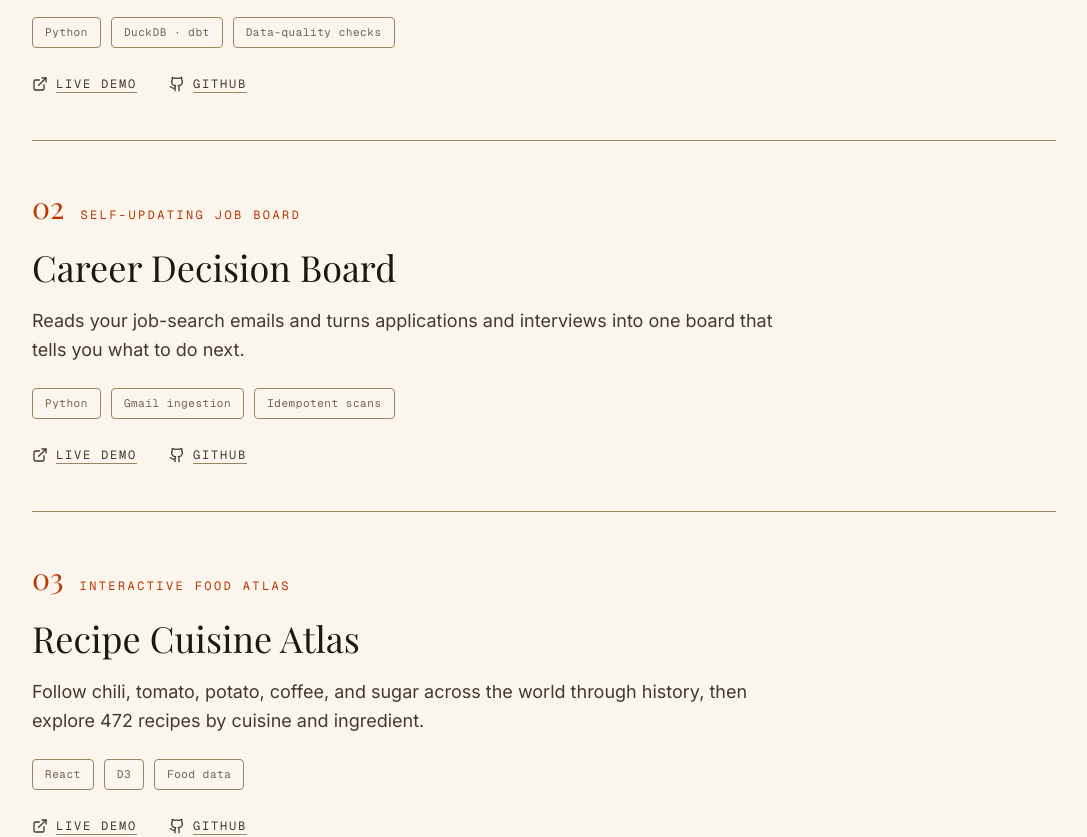
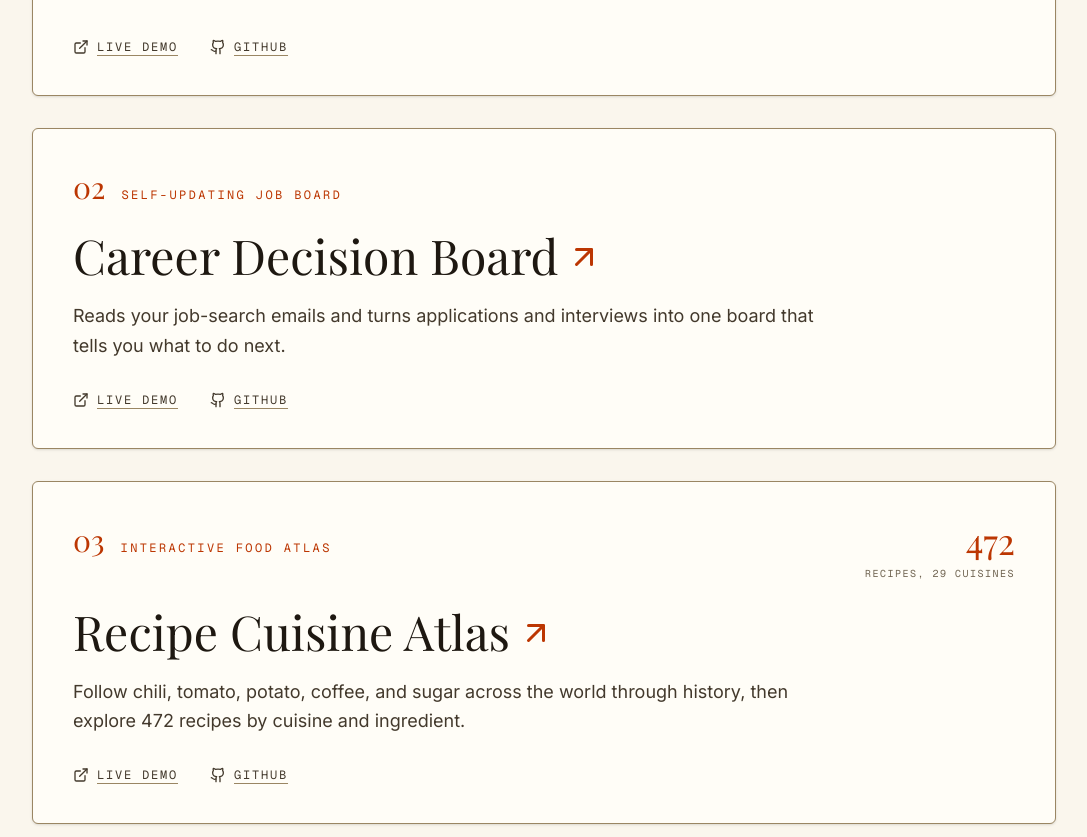
Before and after one commit to aaryan0909/v0-aaryan-chawla-manifesto, a Next.js app: page / in a window 1280 px wide. Shown: the part 2480-3317 px from the top of the page, without its empty margins (96-1183 px from the left). Built offline with nearby package versions, Linux system fonts and the light colour scheme; a web font is replaced by a local one.

Commit message:
feat(work): highlight projects Owen-style (card surface, whole-card live link, proof stats, no tag pills)

```diff
--- a/components/work.tsx
+++ b/components/work.tsx
@@ -1,6 +1,6 @@
 "use client"
 
-import { ExternalLink, Github } from "lucide-react"
+import { ArrowUpRight, ExternalLink, Github } from "lucide-react"
 import type { ReactNode } from "react"
 import { Reveal } from "@/components/reveal"
 import { Note } from "@/components/note"
@@ -19,32 +19,17 @@ function ProjectLink({
       href={href}
       target="_blank"
       rel="noopener noreferrer"
-      className="group inline-flex items-center gap-2 font-mono text-xs tracking-[0.15em] text-body uppercase transition-colors hover:text-highlight"
+      className="group/link relative z-10 inline-flex items-center gap-2 font-mono text-xs tracking-[0.15em] text-body uppercase transition-colors hover:text-highlight"
     >
       {icon === "github" ? (
         <Github className="h-4 w-4" />
       ) : (
         <ExternalLink className="h-4 w-4" />
       )}
-      <span className="underline decoration-border underline-offset-4 group-hover:decoration-highlight">
+      <span className="underline decoration-border underline-offset-4 group-hover/link:decoration-highlight">
         {children}
       </span>
     </a>
-  )
-}
-
-function SkillTags({ tags }: { tags: string[] }) {
-  return (
-    <div className="flex flex-wrap gap-2.5">
-      {tags.map((tag) => (
-        <span
-          key={tag}
-          className="rounded-sm border border-border px-3 py-1.5 font-mono text-[11px] tracking-wider whitespace-nowrap text-muted-foreground"
-        >
-          {tag}
-        </span>
-      ))}
-    </div>
   )
 }
 
@@ -53,7 +38,7 @@ type Project = {
   kicker: string
   title: string
   description: string
-  tags: string[]
+  stat?: { value: string; label: string }
   demoHref?: string
   githubHref?: string
   unavailableNote?: string
@@ -66,7 +51,7 @@ const projects: Project[] = [
     title: "Toronto Transit Data Platform",
     description:
       "Live data-quality-checked view of Toronto subway delays, from an open pipeline anyone can rerun.",
-    tags: ["Python", "DuckDB · dbt", "Data-quality checks"],
+    stat: { value: "71,942", label: "delay records, quality-checked" },
     demoHref: "https://toronto-transit-data-platform.vercel.app",
     githubHref: "https://github.com/aaryan0909/aryan0909-toronto-transit-data-platfor",
   },
@@ -76,7 +61,6 @@ const projects: Project[] = [
     title: "Career Decision Board",
     description:
       "Reads your job-search emails and turns applications and interviews into one board that tells you what to do next.",
-    tags: ["Python", "Gmail ingestion", "Idempotent scans"],
     demoHref: "https://career-decision-board-demo.vercel.app/",
     githubHref: "https://github.com/aaryan0909/JobAppTracker-Gmail2Offers",
   },
@@ -86,7 +70,7 @@ const projects: Project[] = [
     title: "Recipe Cuisine Atlas",
     description:
       "Follow chili, tomato, potato, coffee, and sugar across the world through history, then explore 472 recipes by cuisine and ingredient.",
-    tags: ["React", "D3", "Food data"],
+    stat: { value: "472", label: "recipes, 29 cuisines" },
     demoHref: "https://recipe-atlas-taupe.vercel.app",
     githubHref: "https://github.com/aaryan0909/recipe-atlas",
   },
@@ -96,7 +80,6 @@ const projects: Project[] = [
     title: "EstateMatch-AI",
     description:
       "Paste a listing and get its red flags, hidden costs, and a match score against what you actually want.",
-    tags: ["TypeScript", "React", "Gemini"],
     demoHref: "https://estatematch-ai-drab.vercel.app/",
     githubHref: "https://github.com/aaryan0909/EstateMatch-AI",
   },
@@ -106,7 +89,7 @@ const projects: Project[] = [
     title: "Agent Office",
     description:
       "A playable model of the office my AI agents work in, desks, statuses, and coffee breaks included.",
-    tags: ["AI agents", "Character UI", "Activity feed"],
+    stat: { value: "12", label: "named agents, each with a job" },
     demoHref: "https://agent-office-tawny.vercel.app",
     githubHref: "https://github.com/aaryan0909/agent-office",
   },
@@ -140,14 +123,17 @@ export function Work() {
           </Note>
         </Reveal>
 
-        <div className="flex flex-col">
-          {projects.map((project, index) => (
+        <div className="mt-10 flex flex-col gap-6 md:gap-8">
+          {projects.map((project, index) => {
+            const titleHref = project.demoHref ?? project.githubHref
+            return (
               <article
                 key={project.number}
-              className="border-t border-border py-10 first:mt-4 md:py-12"
+                className="group relative rounded-md border border-border bg-card p-6 shadow-sm transition-colors hover:border-highlight md:p-10"
               >
                 <Reveal delay={Math.min(index * 75, 225)}>
-                <div className="mb-5 flex items-baseline gap-4">
+                  <div className="mb-5 flex items-start justify-between gap-6">
+                    <div className="flex items-baseline gap-4">
                       <span className="font-serif text-3xl font-light text-highlight">
                         {project.number}
                       </span>
@@ -156,17 +142,37 @@ export function Work() {
                       </span>
                     </div>
 
-                <h3 className="mb-4 font-serif text-2xl leading-tight font-light text-primary md:text-4xl">
+                    {project.stat ? (
+                      <div className="shrink-0 text-right">
+                        <p className="font-serif text-3xl leading-none font-light text-highlight md:text-4xl">
+                          {project.stat.value}
+                        </p>
+                        <p className="mt-2 font-mono text-[10px] tracking-[0.15em] text-muted-foreground uppercase">
+                          {project.stat.label}
+                        </p>
+                      </div>
+                    ) : null}
+                  </div>
+
+                  <h3 className="mb-4 font-serif text-3xl leading-tight font-light text-primary md:text-5xl">
+                    {titleHref ? (
+                      <a
+                        href={titleHref}
+                        target="_blank"
+                        rel="noopener noreferrer"
+                        className="transition-colors after:absolute after:inset-0 group-hover:text-highlight"
+                      >
                         {project.title}
+                        <ArrowUpRight className="ml-2 inline-block h-7 w-7 align-baseline text-highlight transition-transform duration-300 group-hover:-translate-y-1 group-hover:translate-x-1 md:h-9 md:w-9" />
+                      </a>
+                    ) : (
+                      project.title
+                    )}
                   </h3>
 
-                <p className="mb-6 max-w-3xl text-lg leading-relaxed text-body">
+                  <p className="mb-8 max-w-3xl text-lg leading-relaxed text-body">
                     {project.description}
                   </p>
-
-                <div className="mb-7">
-                  <SkillTags tags={project.tags} />
-                </div>
 
                   {project.unavailableNote ? (
                     <p className="max-w-2xl font-mono text-[11px] leading-relaxed tracking-wider text-muted-foreground">
@@ -188,7 +194,8 @@ export function Work() {
                   )}
                 </Reveal>
               </article>
-          ))}
+            )
+          })}
         </div>
       </div>
     </section>
```
Lines whose indentation alone changed are shown as unchanged.
